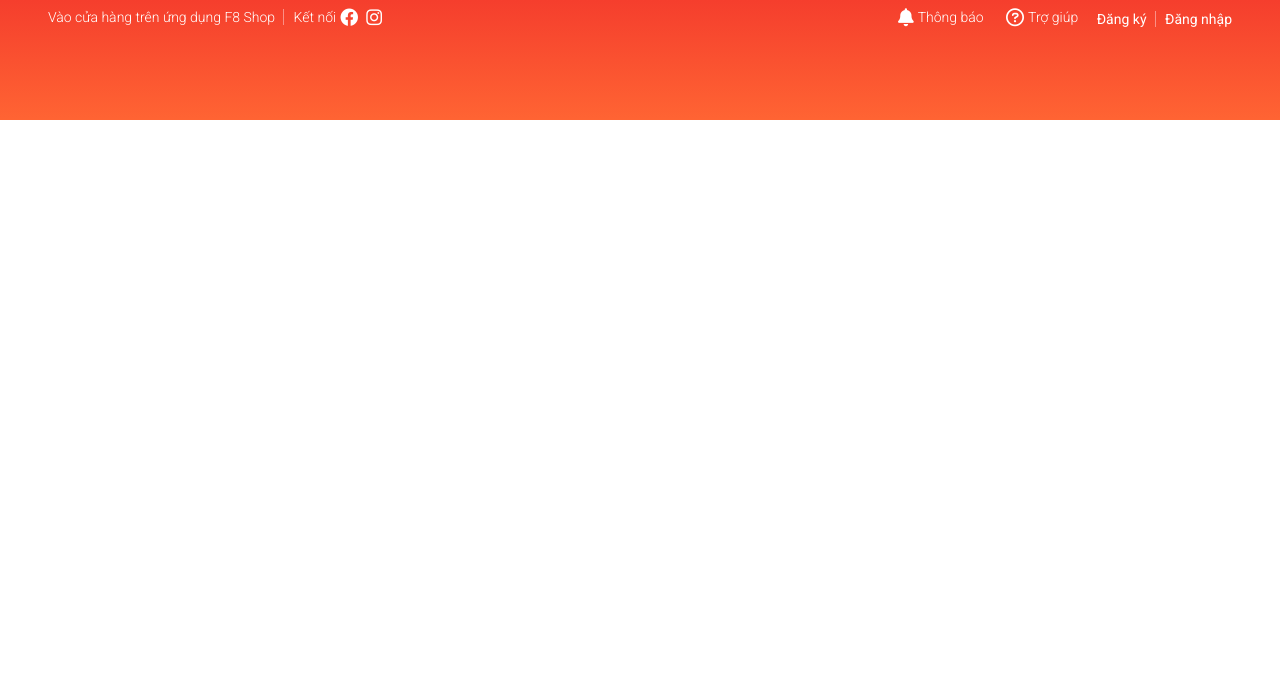
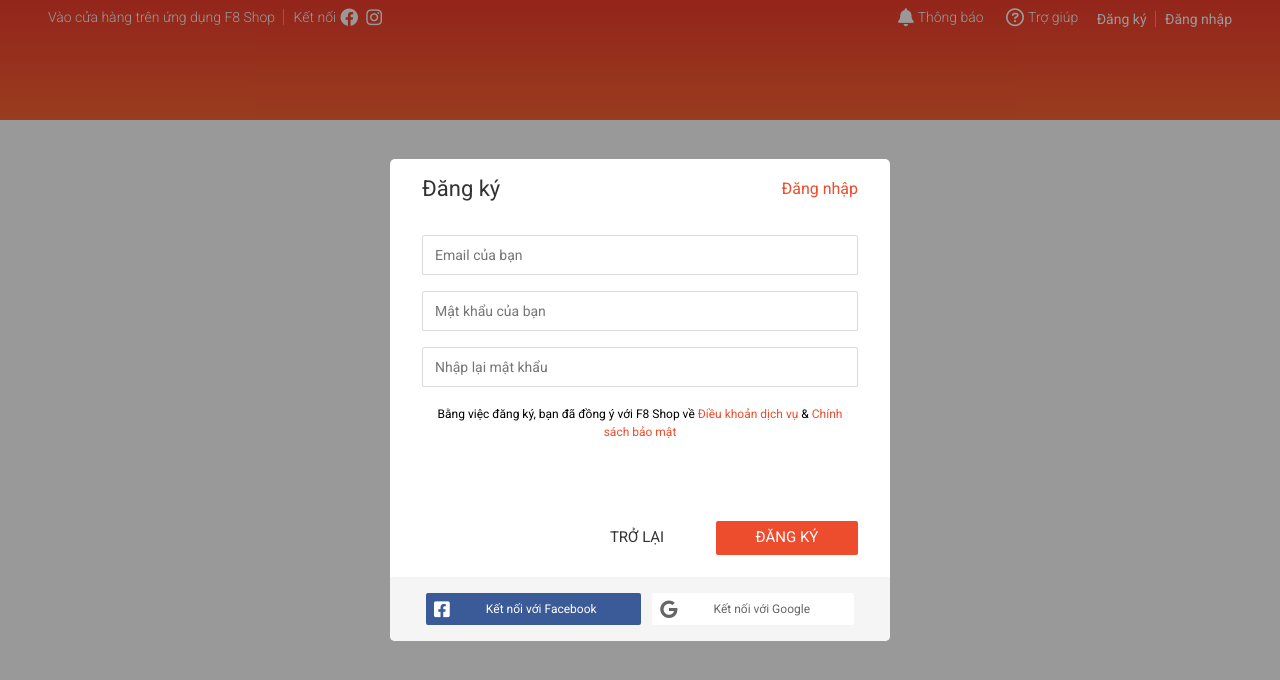
Before and after one commit to tramnguyenhere/F8-Shop, a plain HTML site: page index.html in a window 1280 px wide. Drawn offline with nearby package versions, Linux system fonts and the light colour scheme.

Commit message:
Working on Authentication Modal

```diff
--- a/assets/css/base.css
+++ b/assets/css/base.css
@@ -3,6 +3,7 @@
   --white-color: #fff;
   --black-color: #000;
   --text-color: #333;
+  --border-color: #dbdbdb;
 }
 
 * {
@@ -41,3 +42,65 @@ html {
     opacity: 1;
   }
 }
+
+/* Modal */
+.modal {
+  position: fixed;
+  top: 0;
+  right: 0;
+  bottom: 0;
+  left: 0;
+  display: flex;
+}
+
+.modal__overlay {
+  position: absolute;
+  width: 100%;
+  height: 100%;
+  background-color: rgba(0, 0, 0, 0.4);
+}
+
+.modal__body {
+  margin: auto;
+  position: relative;
+  z-index: 1;
+}
+
+/* Button style */
+.btn {
+  min-width: 142px;
+  height: 34px;
+  text-decoration: none;
+  border: none;
+  border-radius: 2px;
+  background-color: var(--white-color);
+  font-size: 1.5rem;
+  color: var(--text-color);
+  padding: 0 12px;
+  outline: none;
+  cursor: pointer;
+  display: flex;
+  justify-content: center;
+  align-items: center;
+}
+
+.btn.btn--normal:hover {
+  background-color: rgba(0, 0, 0, 0.03);
+}
+
+.btn.btn--size-s {
+  height: 32px;
+  font-size: 1.2rem;
+  padding: 0 8px;
+}
+
+.btn.btn--primary {
+  color: var(--white-color);
+  background-color: var(--primary-color);
+}
+
+.btn.btn--disabled {
+  cursor: default;
+  background-color: #c3c3c3;
+  color: #949494;
+}
--- a/assets/css/main.css
+++ b/assets/css/main.css
@@ -144,6 +144,7 @@
   /* Change the heart of animation */
   transform-origin: calc(100% - 20px) top;
   animation: headerNotificationGrowth ease-in 0.2s;
+  will-change: opacity, transform;
   display: none;
 }
 
@@ -259,3 +260,109 @@
   font-weight: 400;
   text-align: center;
 }
+
+/* Authen Modal */
+
+.auth-form {
+  width: 500px;
+  background-color: var(--white-color);
+  border-radius: 5px;
+  overflow: hidden;
+}
+
+.auth-form__container {
+  padding: 0 32px;
+}
+
+.auth-form__header {
+  display: flex;
+  align-items: center;
+  justify-content: space-between;
+}
+
+.auth-form__heading {
+  font-size: 2.2rem;
+  font-weight: 400;
+  color: var(--text-color);
+}
+
+.auth-form__switch-btn {
+  font-size: 1.6rem;
+  color: var(--primary-color);
+  cursor: pointer;
+}
+
+.auth-form__form {
+}
+
+.auth-form__input {
+  width: 100%;
+  height: 40px;
+  margin-top: 16px;
+  padding: 0 12px;
+  font-size: 1.4rem;
+  border: 1px solid var(--border-color);
+  border-radius: 2px;
+  outline: none;
+}
+
+.auth-form__input:focus {
+  border-color: #888;
+}
+
+.auth-form__policy-text {
+  font-size: 1.2rem;
+  line-height: 1.8rem;
+  text-align: center;
+  padding: 0 12px;
+}
+
+.auth-form__text-link {
+  text-decoration: none;
+  color: var(--primary-color);
+}
+
+.auth-form__aside {
+  margin-top: 18px;
+  text-align: center;
+}
+
+.auth-form__controls {
+  margin-top: 80px;
+  display: flex;
+  justify-content: flex-end;
+}
+
+.auth-form__controls-back {
+  margin-right: 8px;
+}
+
+.auth-form__socials {
+  display: flex;
+  justify-content: space-between;
+  background-color: #f5f5f5;
+  padding: 16px 36px;
+  margin-top: 22px;
+}
+
+.auth-form__socials--icon {
+  font-size: 1.8rem;
+}
+
+.auth-form__socials--facebook .auth-form__socials--icon {
+  color: var(--white-color);
+}
+
+.auth-form__socials--facebook {
+  background-color: #3a5a98;
+  color: var(--white-color);
+}
+
+.auth-form__socials--google {
+  color: #666;
+  background-color: var(--white-color);
+}
+
+.auth-form__socials-title {
+  margin: 0 36px;
+}
--- a/index.html
+++ b/index.html
@@ -106,5 +106,61 @@
         </footer>
     </div>
 
+    <!-- Modal Layout -->
+    <div class="modal">
+        <div class="modal__overlay"></div>
+        <div class="modal__body">
+
+            <!-- Authen form -->
+            <div class="auth-form">
+                <div class="auth-form__container">
+                    <div class="auth-form__header">
+                        <h3 class="auth-form__heading">Đăng ký</h3>
+                        <span class="auth-form__switch-btn">Đăng nhập</span>
+                    </div>
+
+                    <div class="auth-form__form">
+                        <div class="auth-form__group">
+                            <input type="text" class="auth-form__input" placeholder="Email của bạn">
+                        </div>
+                        <div class="auth-form__group">
+                            <input type="password" class="auth-form__input" placeholder="Mật khẩu của bạn">
+                        </div>
+                        <div class="auth-form__group">
+                            <input type="password" class="auth-form__input" placeholder="Nhập lại mật khẩu">
+                        </div>
+                    </div>
+
+                    <div class="auth-form__aside">
+                        <p class="auth-form__policy-text">
+                            Bằng việc đăng ký, bạn đã đồng ý với F8 Shop về
+                            <a href="" class="auth-form__text-link">Điều khoản dịch vụ</a> &
+                            <a href="" class="auth-form__text-link">Chính sách bảo mật</a>
+                        </p>
+                    </div>
+
+                    <div class="auth-form__controls">
+                        <button class="btn auth-form__controls-back btn--normal">TRỞ LẠI</button>
+                        <button class="btn btn--primary">ĐĂNG KÝ</button>
+                    </div>
+                </div>
+
+                <div class="auth-form__socials">
+                    <a href="" class="auth-form__socials--facebook btn btn--size-s btn--with-icon">
+                        <i class="auth-form__socials--icon fa-brands fa-facebook-square"></i>
+                        <span class="auth-form__socials-title">
+                            Kết nối với Facebook
+                        </span>
+                    </a>
+                    <a href="" class="auth-form__socials--google btn btn--size-s btn--with-icon">
+                        <i class="auth-form__socials--icon fa-brands fa-google"></i>
+                        <span class="auth-form__socials-title">
+                            Kết nối với Google
+                        </span>
+                    </a>
+                </div>
+            </div>
+        </div>
+    </div>
 </body>
 </html>
```
